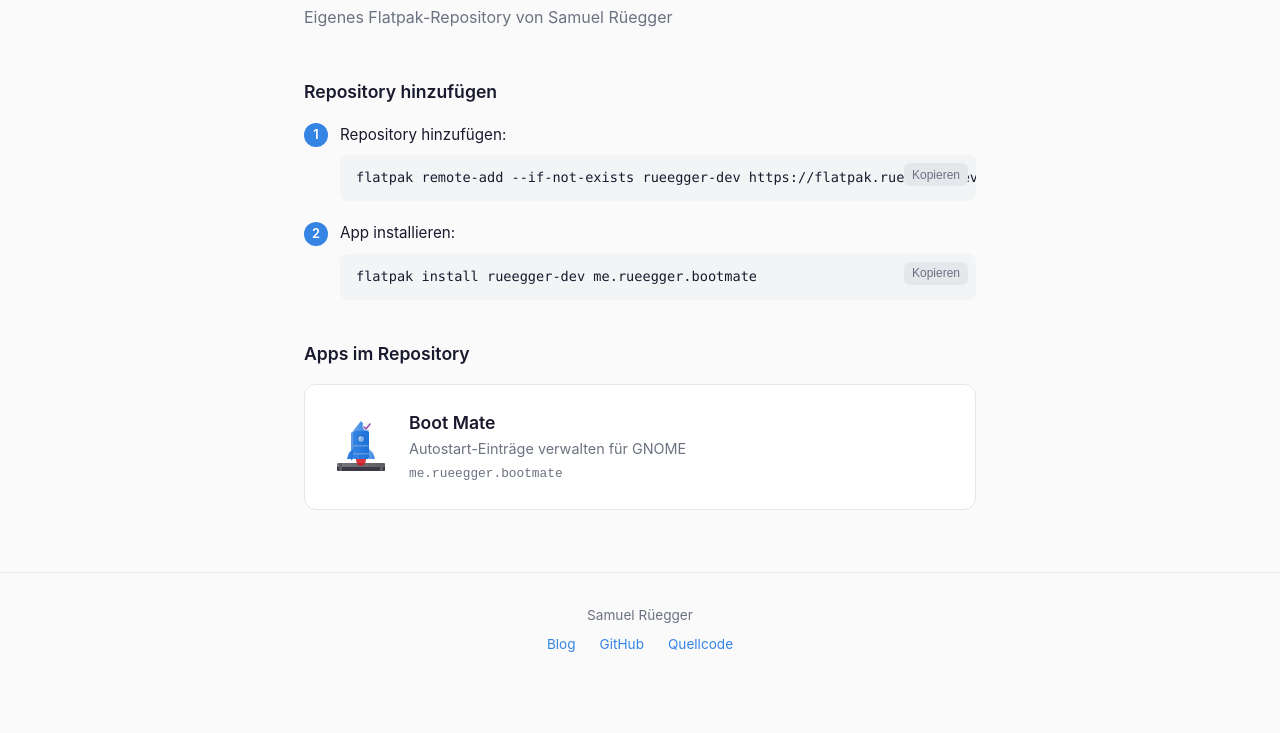
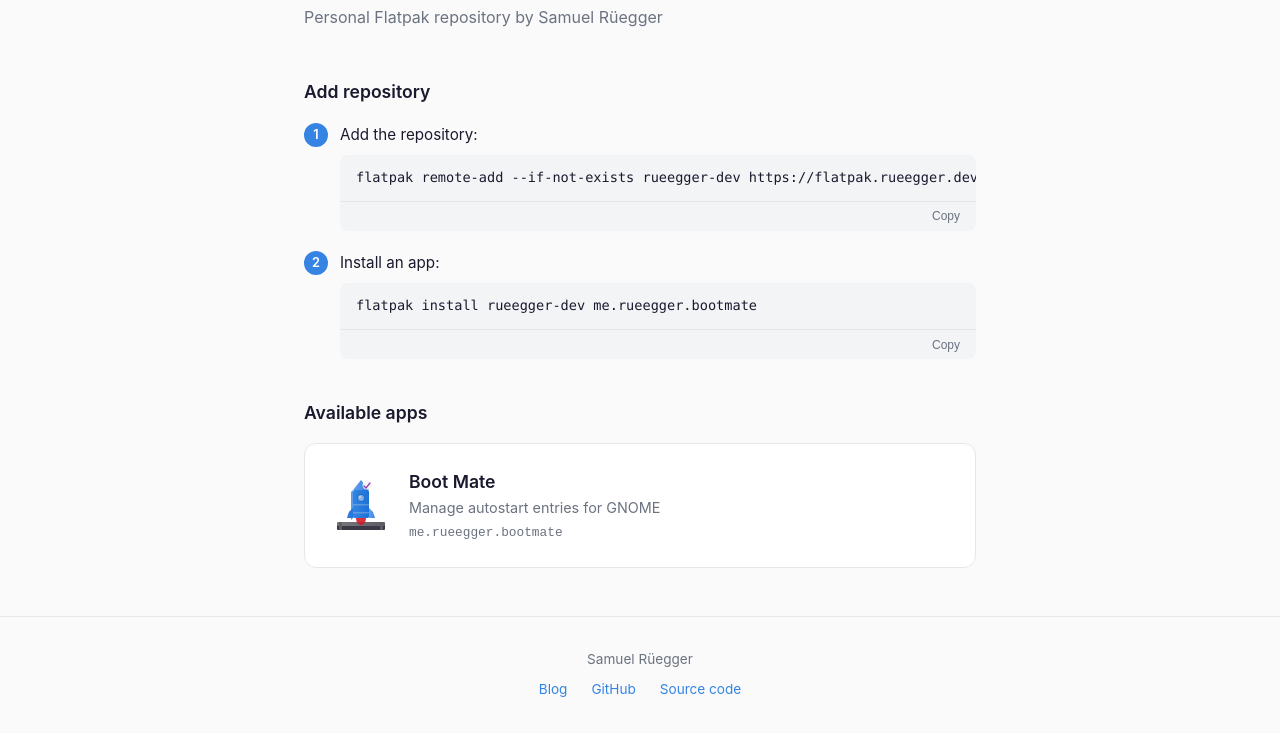
Before and after one commit to srueegger/flatpak.rueegger.dev, a plain HTML site: page public/index.html in a window 1280 px wide. Shown: the part 112-845 px from the top of the page. Before the commit the page ends 800 px from the top, so only its background shows below. Drawn offline with Linux system fonts and the light colour scheme.

Commit message:
Zweisprachige Landingpage (DE/EN) mit verbessertem Code-Layout

```diff
--- a/public/index.html
+++ b/public/index.html
@@ -1,5 +1,5 @@
 <!DOCTYPE html>
-<html lang="de">
+<html lang="en">
 <head>
     <meta charset="UTF-8">
     <meta name="viewport" content="width=device-width, initial-scale=1.0">
@@ -11,7 +11,6 @@
             --text: #1a1a2e;
             --muted: #6b7280;
             --accent: #3584e4;
-            --accent-hover: #1c71d8;
             --border: #e5e7eb;
             --code-bg: #f3f4f6;
         }
@@ -23,7 +22,6 @@
                 --text: #f3f4f6;
                 --muted: #9ca3af;
                 --accent: #60a5fa;
-                --accent-hover: #93bbfc;
                 --border: #374151;
                 --code-bg: #283040;
             }
@@ -145,35 +143,44 @@
             font-size: 0.95rem;
         }
 
-        pre {
+        .code-block {
             background: var(--code-bg);
             border-radius: 8px;
+            overflow: hidden;
+        }
+
+        .code-block pre {
             padding: 0.75rem 1rem;
             overflow-x: auto;
             font-size: 0.85rem;
             line-height: 1.5;
-            position: relative;
+            margin: 0;
         }
 
-        code {
+        .code-block code {
             font-family: "JetBrains Mono", "Fira Code", "SF Mono", Consolas, monospace;
         }
 
+        .code-block .copy-bar {
+            display: flex;
+            justify-content: flex-end;
+            padding: 0.25rem 0.5rem;
+            border-top: 1px solid var(--border);
+        }
+
         .copy-btn {
-            position: absolute;
-            top: 0.5rem;
-            right: 0.5rem;
-            background: var(--border);
+            background: none;
             border: none;
-            border-radius: 6px;
-            padding: 0.3rem 0.5rem;
             cursor: pointer;
             font-size: 0.75rem;
             color: var(--muted);
+            padding: 0.2rem 0.5rem;
+            border-radius: 4px;
         }
 
         .copy-btn:hover {
             color: var(--text);
+            background: var(--border);
         }
 
         footer {
@@ -204,21 +211,27 @@
 <body>
     <main>
         <h1>Flatpak Repository</h1>
-        <p class="subtitle">Eigenes Flatpak-Repository von Samuel Rüegger</p>
+        <p class="subtitle" data-i18n="subtitle"></p>
 
-        <h2>Repository hinzufügen</h2>
+        <h2 data-i18n="addRepo"></h2>
         <ol class="steps">
             <li>
-                <p>Repository hinzufügen:</p>
-                <pre><code>flatpak remote-add --if-not-exists rueegger-dev https://flatpak.rueegger.dev/rueegger-dev.flatpakrepo</code><button class="copy-btn" onclick="copy(this)">Kopieren</button></pre>
+                <p data-i18n="step1"></p>
+                <div class="code-block">
+                    <pre><code>flatpak remote-add --if-not-exists rueegger-dev https://flatpak.rueegger.dev/rueegger-dev.flatpakrepo</code></pre>
+                    <div class="copy-bar"><button class="copy-btn" onclick="copy(this)" data-i18n="copy"></button></div>
+                </div>
             </li>
             <li>
-                <p>App installieren:</p>
-                <pre><code>flatpak install rueegger-dev me.rueegger.bootmate</code><button class="copy-btn" onclick="copy(this)">Kopieren</button></pre>
+                <p data-i18n="step2"></p>
+                <div class="code-block">
+                    <pre><code>flatpak install rueegger-dev me.rueegger.bootmate</code></pre>
+                    <div class="copy-bar"><button class="copy-btn" onclick="copy(this)" data-i18n="copy"></button></div>
+                </div>
             </li>
         </ol>
 
-        <h2>Apps im Repository</h2>
+        <h2 data-i18n="appsTitle"></h2>
         <div class="card">
             <div class="app">
                 <div class="app-icon">
@@ -252,7 +265,7 @@
                 </div>
                 <div class="app-info">
                     <h3>Boot Mate</h3>
-                    <p>Autostart-Einträge verwalten für GNOME</p>
+                    <p data-i18n="bootmateDesc"></p>
                     <div class="app-id">me.rueegger.bootmate</div>
                 </div>
             </div>
@@ -264,16 +277,59 @@
         <div class="links">
             <a href="https://rueegger.me">Blog</a>
             <a href="https://github.com/srueegger">GitHub</a>
-            <a href="https://github.com/srueegger/flatpak.rueegger.dev">Quellcode</a>
+            <a href="https://github.com/srueegger/flatpak.rueegger.dev" data-i18n="source"></a>
         </div>
     </footer>
 
     <script>
+        const i18n = {
+            de: {
+                subtitle: 'Eigenes Flatpak-Repository von Samuel Rüegger',
+                addRepo: 'Repository hinzufügen',
+                step1: 'Repository hinzufügen:',
+                step2: 'App installieren:',
+                appsTitle: 'Apps im Repository',
+                bootmateDesc: 'Autostart-Einträge verwalten für GNOME',
+                copy: 'Kopieren',
+                copied: 'Kopiert!',
+                source: 'Quellcode'
+            },
+            en: {
+                subtitle: 'Personal Flatpak repository by Samuel Rüegger',
+                addRepo: 'Add repository',
+                step1: 'Add the repository:',
+                step2: 'Install an app:',
+                appsTitle: 'Available apps',
+                bootmateDesc: 'Manage autostart entries for GNOME',
+                copy: 'Copy',
+                copied: 'Copied!',
+                source: 'Source code'
+            }
+        };
+
+        function getLang() {
+            const langs = navigator.languages || [navigator.language];
+            for (const lang of langs) {
+                if (lang.startsWith('de')) return 'de';
+                if (lang.startsWith('en')) return 'en';
+            }
+            return 'en';
+        }
+
+        const lang = getLang();
+        const t = i18n[lang];
+        document.documentElement.lang = lang;
+
+        document.querySelectorAll('[data-i18n]').forEach(el => {
+            const key = el.getAttribute('data-i18n');
+            if (t[key]) el.textContent = t[key];
+        });
+
         function copy(btn) {
-            const code = btn.previousElementSibling.textContent;
+            const code = btn.closest('.code-block').querySelector('code').textContent;
             navigator.clipboard.writeText(code).then(() => {
-                btn.textContent = 'Kopiert!';
-                setTimeout(() => btn.textContent = 'Kopieren', 2000);
+                btn.textContent = t.copied;
+                setTimeout(() => btn.textContent = t.copy, 2000);
             });
         }
     </script>
```
